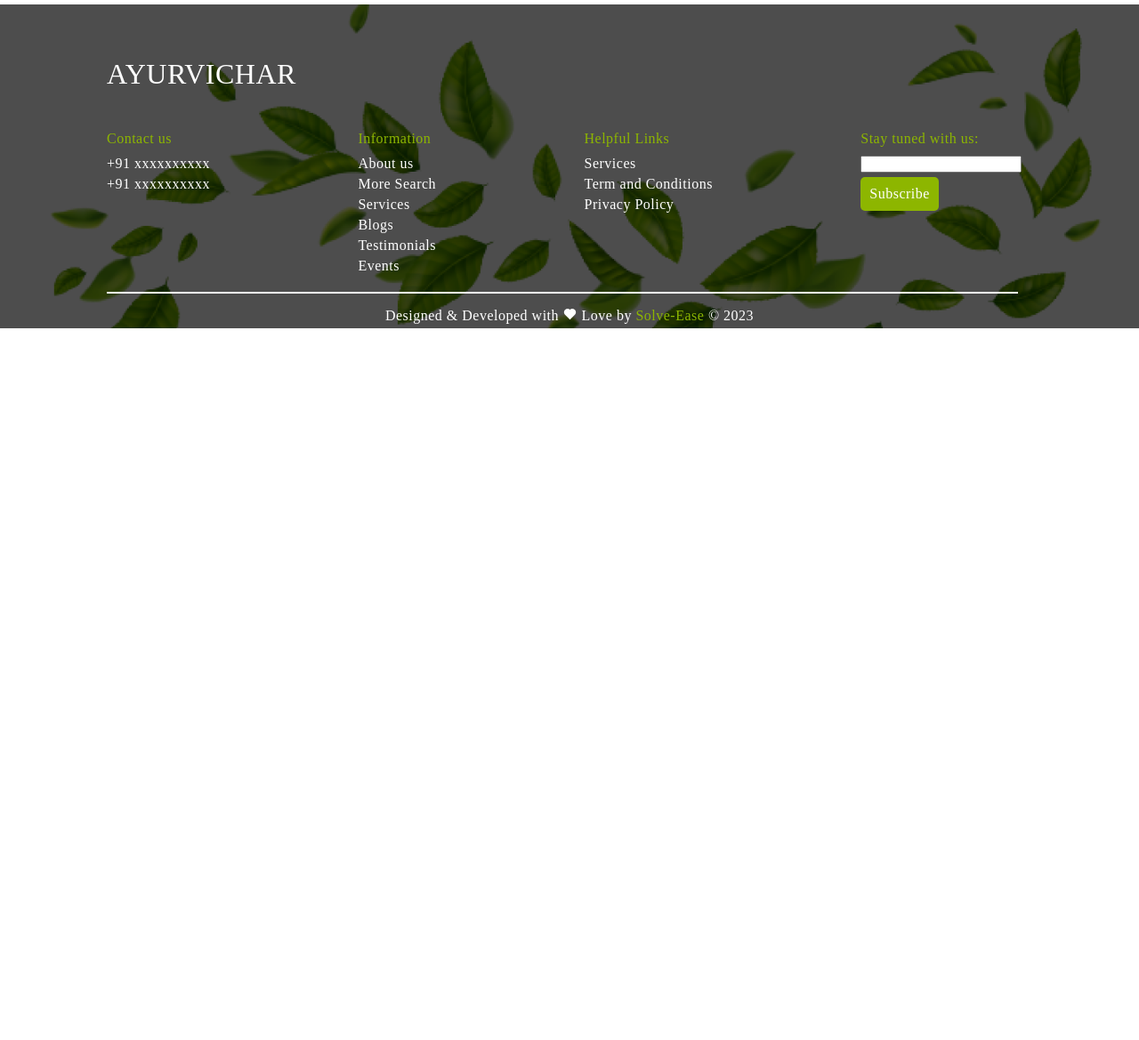
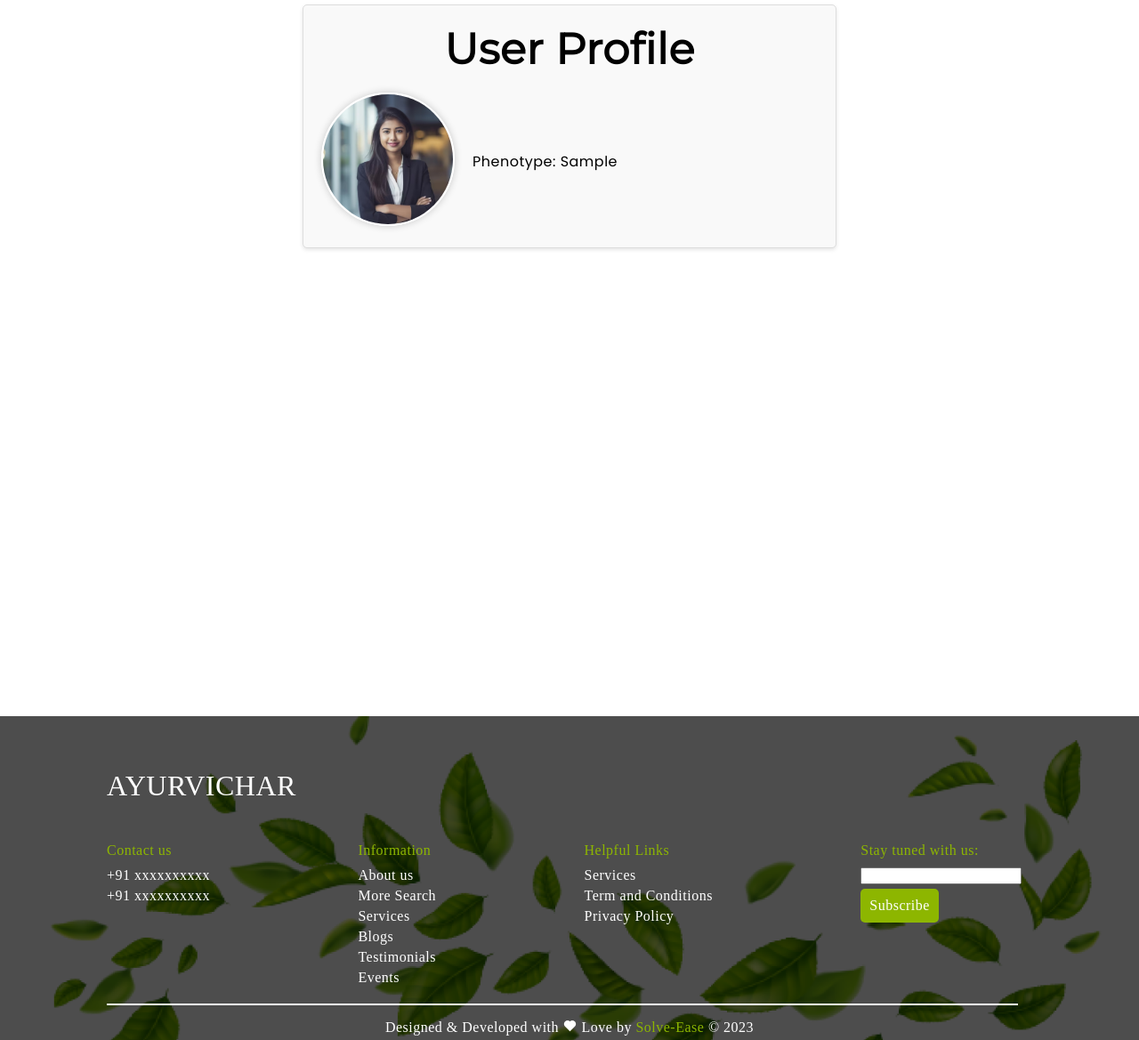
Before and after one commit to 4darsh-Dev/AyurVichar, a Django app: template templates/profile.html in a window 1280 px wide. Shown: the part 76-1245 px from the top of the page at 89% size. Before the commit the page ends 445 px from the top, so only its background shows below. Run offline with Django 4.2, Linux system fonts and the light colour scheme; the template is opened without the code that fills it: most values are stand-ins (such as "Sample title", 1, 10 or a date in 2020).

Commit message:
basic profile page

```diff
--- a/templates/profile.html
+++ b/templates/profile.html
@@ -5,20 +5,35 @@
 {% block title %}{{username}} {% endblock title %}
 
 {% block head %}
-<head>
+
    <link rel="stylesheet" href="{% static 'css/style.css' %}">
    <link rel="stylesheet" href="{% static 'css/profile.css' %}">
    <link href='https://unpkg.com/boxicons@2.1.4/css/boxicons.min.css' rel='stylesheet'>
-
-</head>
 
 {% endblock head %}
 
 
 {% block main %}
-<main>
 
-</main>
+<div class="pf-container">
+    <div class="profile-container">
+        <div class="profile-header">
+            <h1>User Profile</h1>
+
+        </div>
+        <div class="profile-content">
+            <div class="profile-image">
+                <img src="{% static 'img/user-img.avif' %}" alt="User Profile Image">
+            </div>
+            <div class="profile-details">
+                <h2>{{ user.username }}</h2>
+                <p>Phenotype: {{ prakruti_type }}</p>
+            </div>
+        </div>
+    </div>
+
+</div>
+
 {% endblock main %}
 
 {% block script %}
```
